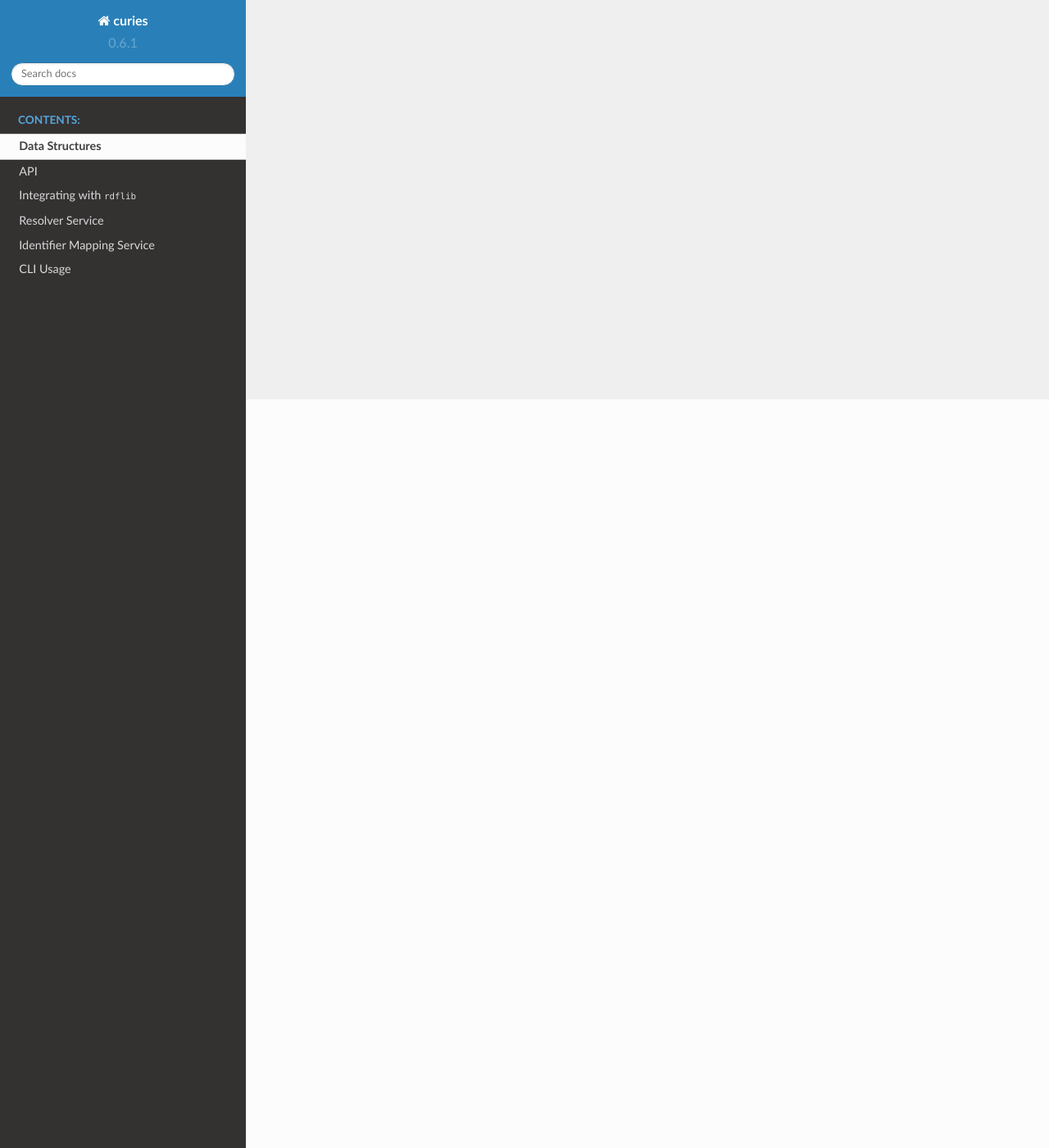
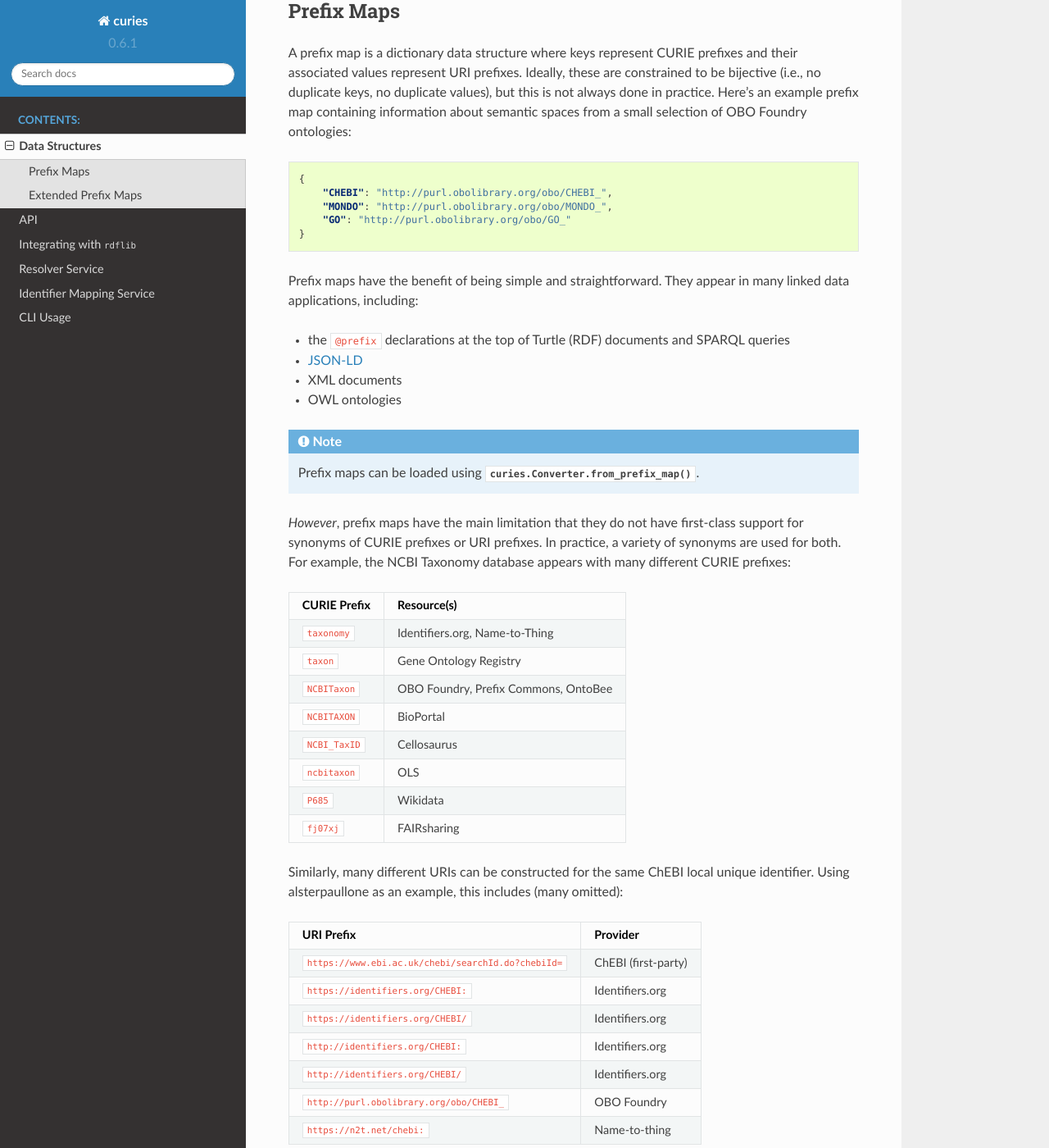
Before and after one commit to biopragmatics/curies, a Sphinx documentation site: the page built from docs/source/struct.rst, in a window 1280 px wide and 1400 px high, scrolled down 913 px. Shown: the whole window at 82% size. Built offline with Sphinx 7.4.7 and the Read the Docs theme 2.0.0, drawn with Linux system fonts in a browser that asks for light colours; some of the changed text lies outside the part shown.

Commit message:
Update docs

```diff
--- a/docs/source/struct.rst
+++ b/docs/source/struct.rst
@@ -1,4 +1,117 @@
 Data Structures
 ===============
-To do: add an explanation of prefix maps, bimaps, reverse prefix maps, extended prefix maps.
-In the meantime, see https://cthoyt.com/2023/01/10/curies-package.html.
+A *semantic space* is a collections of identifiers for concepts. For example,
+the Chemical Entities of Biomedical Interest (ChEBI) has a semantic space
+including identifiers for chemicals. Within ChEBI's semantic space,
+`138488` corresponds to the chemical `alsterpaullone <https://www.ebi.ac.uk/chebi/searchId.do?chebiId=138488>`_.
+
+.. warning::
+
+     `138488` is a *local unique identifier*. Other semantic spaces might use the same local
+     unique identifier to refer to a different concept in their respective domain.
+
+Therefore, local unique identifiers should be qualified with some additional information saying what semantic space
+it comes from. The two common formalisms for doing this are Uniform Resource Identifiers (URIs) and
+Compact URIs (CURIEs):
+
+.. image:: syntax_demo.svg
+   :alt: Demo of URI and CURIE for alsterpaullone.
+
+In many applications, it's important to be able to convert between CURIEs and URIs.
+Therefore, we need a data structure that connects the CURIE prefixes like ``CHEBI``
+to the URI prefixes like ``http://purl.obolibrary.org/obo/CHEBI_``.
+
+Prefix Maps
+-----------
+A prefix map is a dictionary data structure where keys represent CURIE prefixes
+and their associated values represent URI prefixes. Ideally, these are constrained
+to be bijective (i.e., no duplicate keys, no duplicate values), but this is not always
+done in practice. Here's an example prefix map containing information about semantic
+spaces from a small selection of OBO Foundry ontologies:
+
+.. code-block:: json
+
+   {
+       "CHEBI": "http://purl.obolibrary.org/obo/CHEBI_",
+       "MONDO": "http://purl.obolibrary.org/obo/MONDO_",
+       "GO": "http://purl.obolibrary.org/obo/GO_"
+   }
+
+Prefix maps have the benefit of being simple and straightforward.
+They appear in many linked data applications, including:
+
+- the ``@prefix`` declarations at the top of Turtle (RDF) documents and SPARQL queries
+- `JSON-LD <https://www.w3.org/TR/json-ld11/#prefix-definitions>`_
+- XML documents
+- OWL ontologies
+
+.. note::
+
+    Prefix maps can be loaded using :meth:`curies.Converter.from_prefix_map`.
+
+*However*, prefix maps have the main limitation that they do not have first-class support for
+synonyms of CURIE prefixes or URI prefixes. In practice, a variety of synonyms are used
+for both. For example, the NCBI Taxonomy database appears with many different CURIE prefixes:
+
+==============  ====================================
+CURIE Prefix    Resource(s)
+==============  ====================================
+``taxonomy``    Identifiers.org, Name-to-Thing
+``taxon``       Gene Ontology Registry
+``NCBITaxon``   OBO Foundry, Prefix Commons, OntoBee
+``NCBITAXON``   BioPortal
+``NCBI_TaxID``  Cellosaurus
+``ncbitaxon``   OLS
+``P685``        Wikidata
+``fj07xj``      FAIRsharing
+==============  ====================================
+
+Similarly, many different URIs can be constructed for the same ChEBI local unique identifier. Using
+alsterpaullone as an example, this includes (many omitted):
+
+====================================================  ===================
+URI Prefix                                            Provider
+====================================================  ===================
+``https://www.ebi.ac.uk/chebi/searchId.do?chebiId=``  ChEBI (first-party)
+``https://identifiers.org/CHEBI:``                    Identifiers.org
+``https://identifiers.org/CHEBI/``                    Identifiers.org
+``http://identifiers.org/CHEBI:``                     Identifiers.org
+``http://identifiers.org/CHEBI/``                     Identifiers.org
+``http://purl.obolibrary.org/obo/CHEBI_``             OBO Foundry
+``https://n2t.net/chebi:``                            Name-to-thing
+====================================================  ===================
+
+In practice, we need to be able to support the fact that there are many CURIE prefixes
+and URI prefixes for most semantic spaces as well as specify which CURIE prefix and
+URI prefix is the "preferred" one in a given context. Prefix maps, unfortunately, have no way to
+address this. Therefore, we're going to introduce a new data structure.
+
+Extended Prefix Maps
+--------------------
+Extended Prefix Maps (EPMs) address the issues with prefix maps by including explicit
+fields for CURIE prefix synonyms and URI prefix synonyms while maintaining an explicit
+field for the preferred CURIE prefix and URI prefix. An abbreviated example (just
+containing an entry for ChEBI) looks like:
+
+.. code-block:: json
+
+   [
+       {
+           "prefix": "CHEBI",
+           "uri_prefix": "http://purl.obolibrary.org/obo/CHEBI_",
+           "prefix_synonyms": ["chebi"],
+           "uri_prefix_synonyms": [
+               "https://identifiers.org/chebi:"
+           ]
+       }
+   ]
+
+EPMs have the benefit that they are still encoded in JSON and can easily be encoded in
+YAML, TOML, RDF, and other schemata.
+
+.. note::
+
+    We are introducing this as a new standard in the :mod:`curies` package. They
+    can be loaded using :meth:`curies.Converter.from_extended_prefix_map`.
+    We provide a Pydantic model representing it. Later, we hope to have an external, stable definition
+    of this data schema.
```
Also changed, not shown: docs/source/syntax_demo.svg (added), 1 other file.
